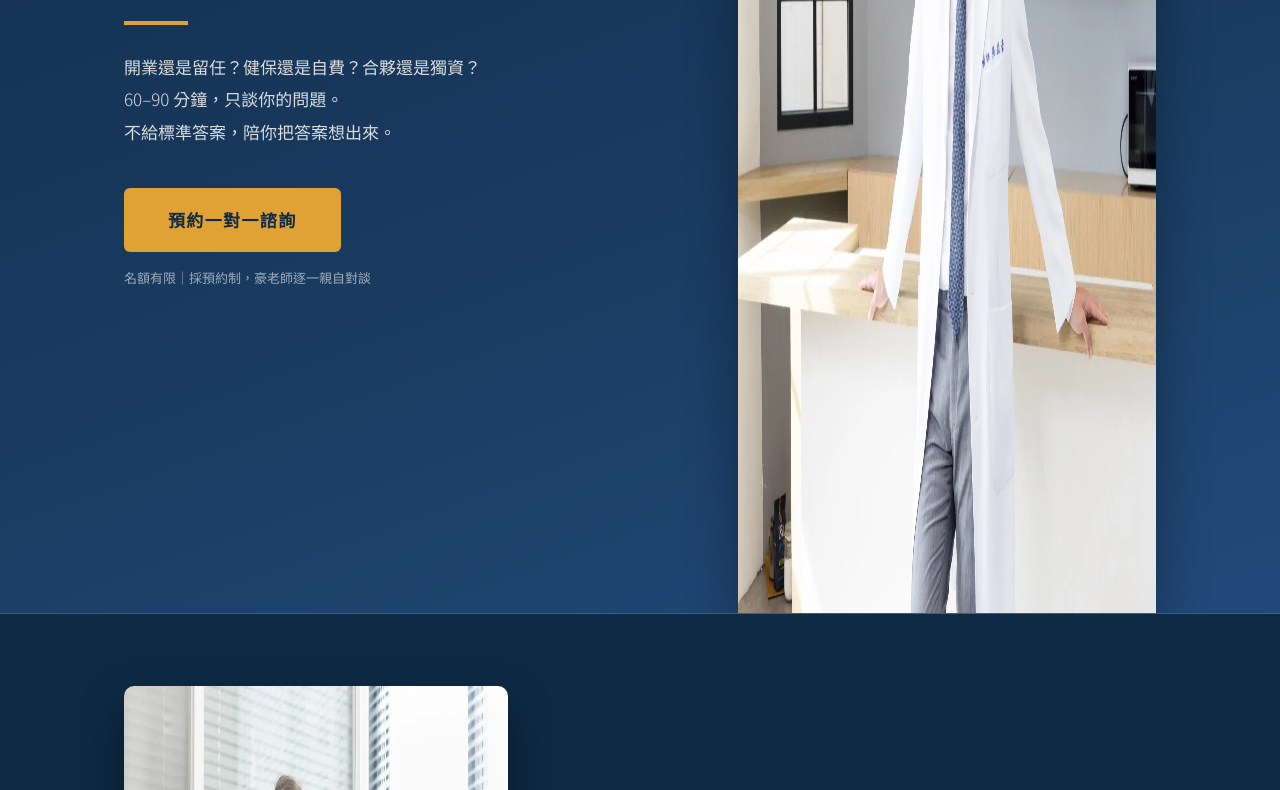
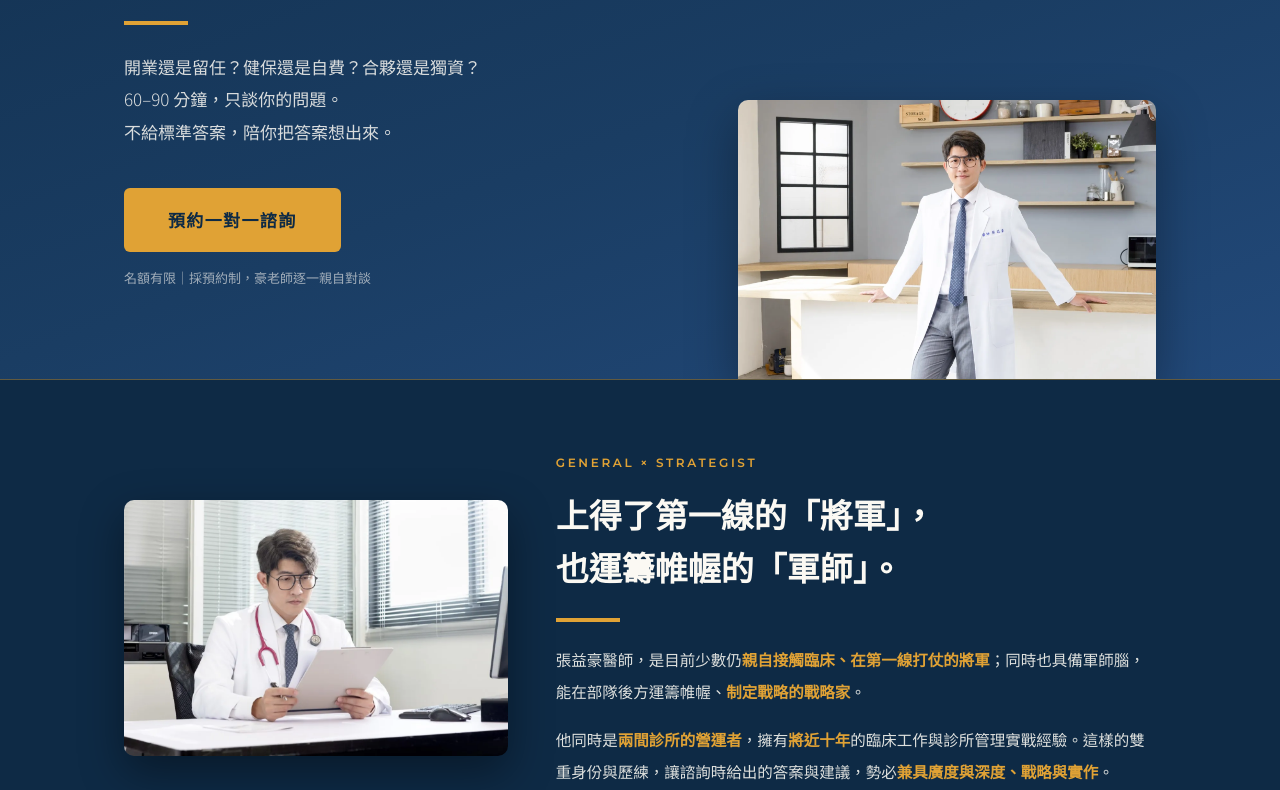
Before and after one commit to white-coat-life-academy/drhao33-coach, a plain HTML site: page index.html in a window 1280 px wide. Shown: the part 526-1316 px from the top of the page. Drawn offline with Linux system fonts and the light colour scheme.

Commit message:
修正照片被拉長變形:補上 img height:auto
Co-Authored-By: Claude Opus 5.5 <noreply@anthropic.com>

```diff
--- a/index.html
+++ b/index.html
@@ -26,6 +26,7 @@
     --white:#FBF9F3; --graphite:#2E343A; --cloud:#E9E7E0;
   }
   *{margin:0;padding:0;box-sizing:border-box;}
+  img{max-width:100%;height:auto;}
   html{scroll-behavior:smooth;}
   body{font-family:'Noto Sans TC',"PingFang TC",sans-serif;background:var(--white);color:var(--graphite);line-height:1.9;font-weight:400;}
   .serif{font-family:'Noto Serif TC',serif;}
```
